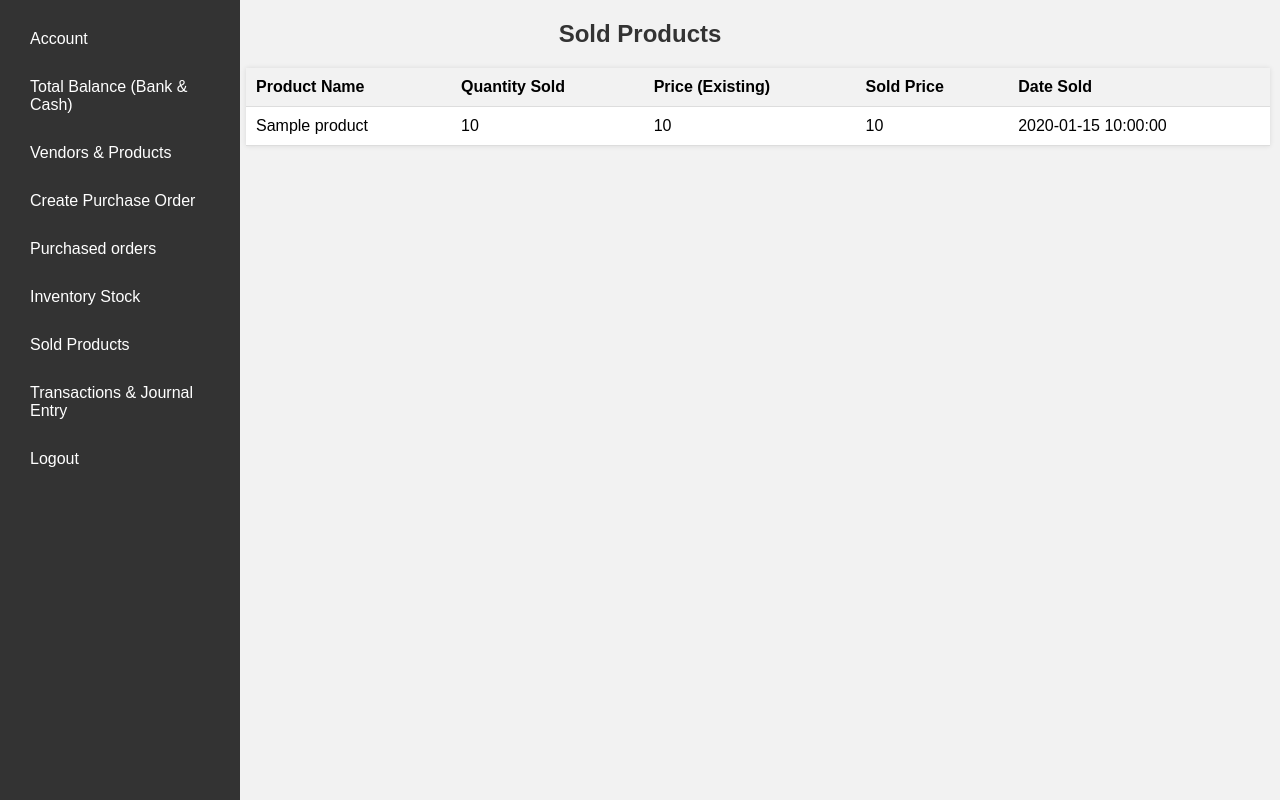
After one commit to BenIraa/FinancialTransactions, a PHP site: page /view_sold_products.php in a window 1280 px wide. The commit adds this page. Run offline with PHP 8.4, Linux system fonts and the light colour scheme; tables that the repository leaves empty or names only in its code hold one stand-in row (values such as "Sample post").

Commit message:
changing fonts to Nunito and displaying sold products

```diff
--- a/accounts.php
+++ b/accounts.php
@@ -66,7 +66,7 @@ mysqli_close($connection);
     <style>
         /* Your CSS styles for the specific page */
         body {
-            font-family: Arial, sans-serif;
+            font-family: 'Nunito', sans-serif;
             background-color: #f2f2f2;
             margin: 0;
             padding: 0;
--- a/add_vendors_products.php
+++ b/add_vendors_products.php
@@ -63,7 +63,7 @@ mysqli_close($connection);
     <style>
         /* Your CSS styles for the specific page */
         body {
-            font-family: Arial, sans-serif;
+            font-family: 'Nunito', sans-serif;
             background-color: #f2f2f2;
             margin: 0;
             padding: 0;
--- a/create_purchase_invoice.php
+++ b/create_purchase_invoice.php
@@ -48,7 +48,7 @@ mysqli_close($connection);
     <style>
         /* Your CSS styles for the specific page */
         body {
-            font-family: Arial, sans-serif;
+            font-family: 'Nunito', sans-serif;
         }
 
         h2 {
--- a/create_record_capital.php
+++ b/create_record_capital.php
@@ -36,7 +36,7 @@ mysqli_close($connection);
     <title>Create Record Capital</title>
     <style>
         body {
-            font-family: Arial, sans-serif;
+            font-family: 'Nunito', sans-serif;
             background-color: #f1f1f1;
             margin: 0;
             padding: 0;
--- a/dashboard.php
+++ b/dashboard.php
@@ -16,7 +16,7 @@ if (!isset($_SESSION['user_id'])) {
     <style>
         /* Your dashboard and sidebar CSS styles */
         body {
-            font-family: Arial, sans-serif;
+            font-family: 'Nunito', sans-serif;
             background-color: #f1f1f1;
             margin: 0;
             padding: 0;
--- a/login.html
+++ b/login.html
@@ -4,7 +4,7 @@
     <title>User Login</title>
     <style>
         body {
-            font-family: Arial, sans-serif;
+            font-family: 'Nunito', sans-serif;
             background-color: #f1f1f1;
         }
 
--- a/purchase_order.php
+++ b/purchase_order.php
@@ -14,7 +14,7 @@ if (!isset($_SESSION['user_id'])) {
     <title>Create Purchase Order</title>
     <style>
         body {
-            font-family: Arial, sans-serif;
+            font-family: 'Nunito', sans-serif;
             background-color: #f1f1f1;
             margin: 0;
             padding: 0;
--- a/register.html
+++ b/register.html
@@ -4,7 +4,7 @@
     <title>User Registration</title>
     <style>
         body {
-            font-family: Arial, sans-serif;
+            font-family: 'Nunito', sans-serif;
             background-color: #f1f1f1;
         }
 
--- a/sidebar.php
+++ b/sidebar.php
@@ -15,6 +15,7 @@
     <a href="purchase_order.php">Create Purchase Order</a>
     <a href="view_purchase_orders.php"> Purchased orders</a>
     <a href="view_inventory_stock.php">Inventory Stock</a>
+    <a href="view_sold_products.php">Sold Products</a>
     <a href="transactions.php">Transactions & Journal Entry</a>
 
 
--- a/total_amount.php
+++ b/total_amount.php
@@ -5,7 +5,7 @@
     <style>
         /* Your CSS styles for the page */
         body {
-            font-family: Arial, sans-serif;
+            font-family: 'Nunito', sans-serif;
         }
 
         h1,h4 {
--- a/transactions.php
+++ b/transactions.php
@@ -66,7 +66,7 @@ $result_accounts = mysqli_query($connection, $sql_fetch_accounts);
     <style>
         /* Your CSS styles for the specific page */
         body {
-            font-family: Arial, sans-serif;
+            font-family: 'Nunito', sans-serif;
         }
 
         h2 {
--- a/view_inventory_stock.php
+++ b/view_inventory_stock.php
@@ -29,7 +29,7 @@ mysqli_close($connection);
     <style>
         /* Your CSS styles for the specific page */
         body {
-            font-family: Arial, sans-serif;
+            font-family: 'Nunito', sans-serif;
             background-color: #f2f2f2;
             margin: 0;
             padding: 0;
--- a/view_purchase_orders.php
+++ b/view_purchase_orders.php
@@ -5,7 +5,7 @@
     <style>
         /* Your CSS styles for the specific page */
         body {
-            font-family: Arial, sans-serif;
+            font-family: 'Nunito', sans-serif;
         }
 
         h2 {
--- a/view_remaining_amount.php
+++ b/view_remaining_amount.php
@@ -48,7 +48,7 @@ mysqli_close($connection);
 
         /* Center the content */
         body {
-            font-family: Arial, sans-serif;
+            font-family: 'Nunito', sans-serif;
             display: flex;
             justify-content: center;
             align-items: center;
--- /dev/null
+++ b/view_sold_products.php
@@ -0,0 +1,91 @@
+<!DOCTYPE html>
+<html>
+<head>
+    <title>View Sold Products</title>
+    <!-- Your CSS styles here -->
+    <style>
+        /* Your CSS styles for the specific page */
+        body {
+            font-family: 'Nunito', sans-serif;
+            background-color: #f2f2f2;
+            margin: 0;
+            padding: 0;
+        }
+
+        h2 {
+            text-align: center;
+            color: #333;
+            margin: 20px 0;
+        }
+
+        table {
+            width: 80%;
+            margin: 20px auto;
+            margin-right: 10px ;
+            border-collapse: collapse;
+            background-color: #fff;
+            box-shadow: 0 0 5px rgba(0, 0, 0, 0.1);
+        }
+
+        th, td {
+            padding: 10px;
+            text-align: left;
+            border-bottom: 1px solid #ddd;
+        }
+
+        th {
+            background-color: #f2f2f2;
+        }
+    </style>
+</head>
+<body>
+    <?php include 'sidebar.php'; ?>
+    <h2>Sold Products</h2>
+
+    <!-- Display the table with data from the "sold_products" table -->
+    <table>
+        <tr>
+            <th>Product Name</th>
+            <th>Quantity Sold</th>
+            <th>Price (Existing)</th>
+            <th>Sold Price</th>
+            <th>Date Sold</th>
+        </tr>
+        <?php
+        // Establish a database connection (replace with your database credentials)
+        $connection = mysqli_connect('localhost', 'root', '', 'accounting_system');
+
+        // Check if the connection was successful
+        if (!$connection) {
+            die("Connection failed: " . mysqli_connect_error());
+        }
+
+        // Fetch the sold product data from the "sold_products" table
+        $sql = "SELECT sp.product_id, p.product_name, sp.quantity_sold, cp.quantity, cp.amount, sp.price, sp.date_sold
+                FROM sold_products sp
+                JOIN completed_purchase_orders cp ON sp.product_id = cp.product_id
+                JOIN products p ON sp.product_id = p.product_id";
+        $result = mysqli_query($connection, $sql);
+
+        // Check if the query was successful
+        if (!$result) {
+            die("Error fetching data: " . mysqli_error($connection));
+        }
+
+        // Loop through each row of data and display it in the table
+        while ($row = mysqli_fetch_assoc($result)) {
+            echo '<tr>';
+            echo '<td>' . $row['product_name'] . '</td>';
+            echo '<td>' . $row['quantity_sold'] . '</td>';
+            echo '<td>' . $row['amount'] . '</td>';
+            echo '<td>' . $row['price'] . '</td>';
+            echo '<td>' . $row['date_sold'] . '</td>';
+            echo '</tr>';
+        }
+
+        // Close the database connection
+        mysqli_close($connection);
+        ?>
+    </table>
+</body>
+</html>
```
Also changed, not shown: sell_product.php (+47 -8 lines).
